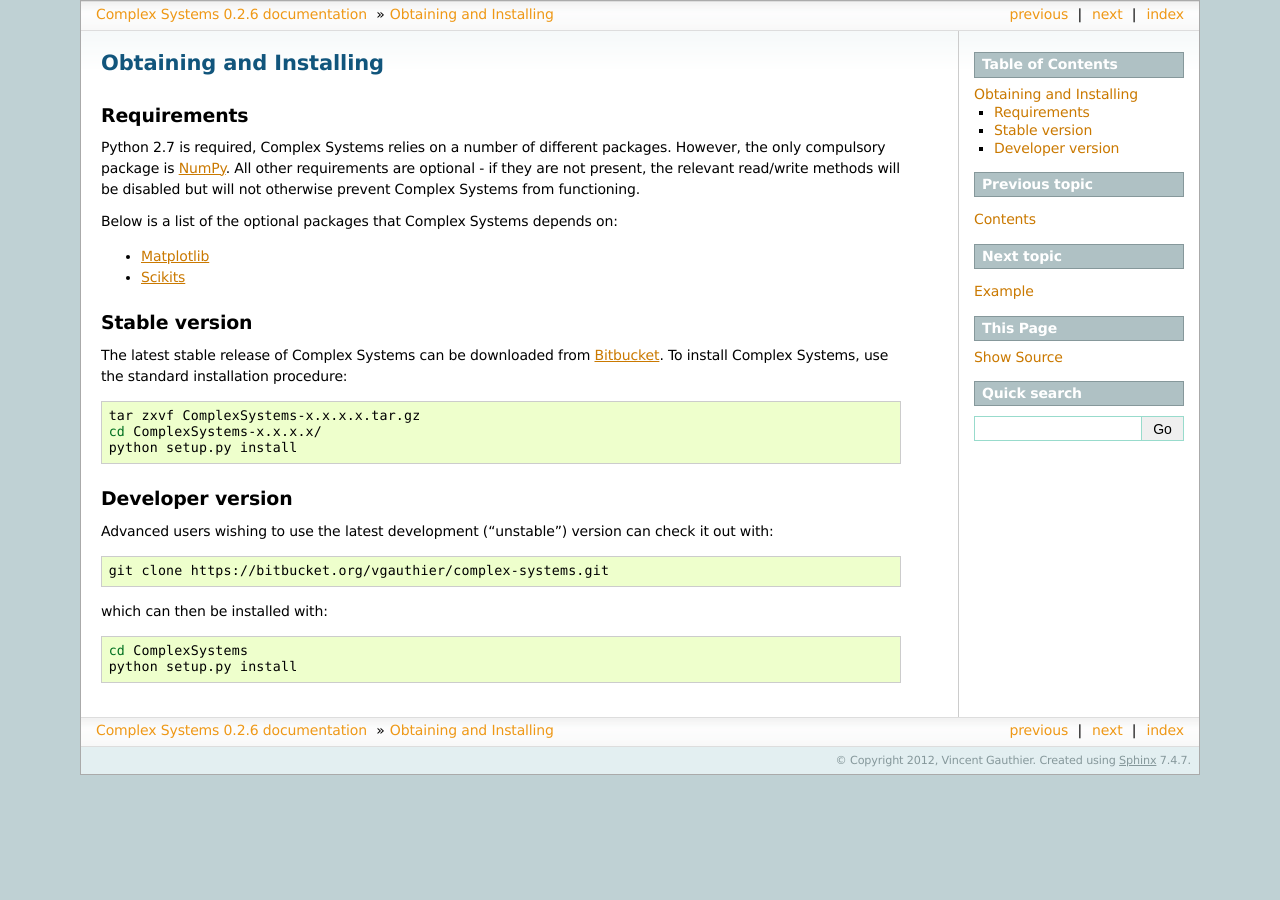
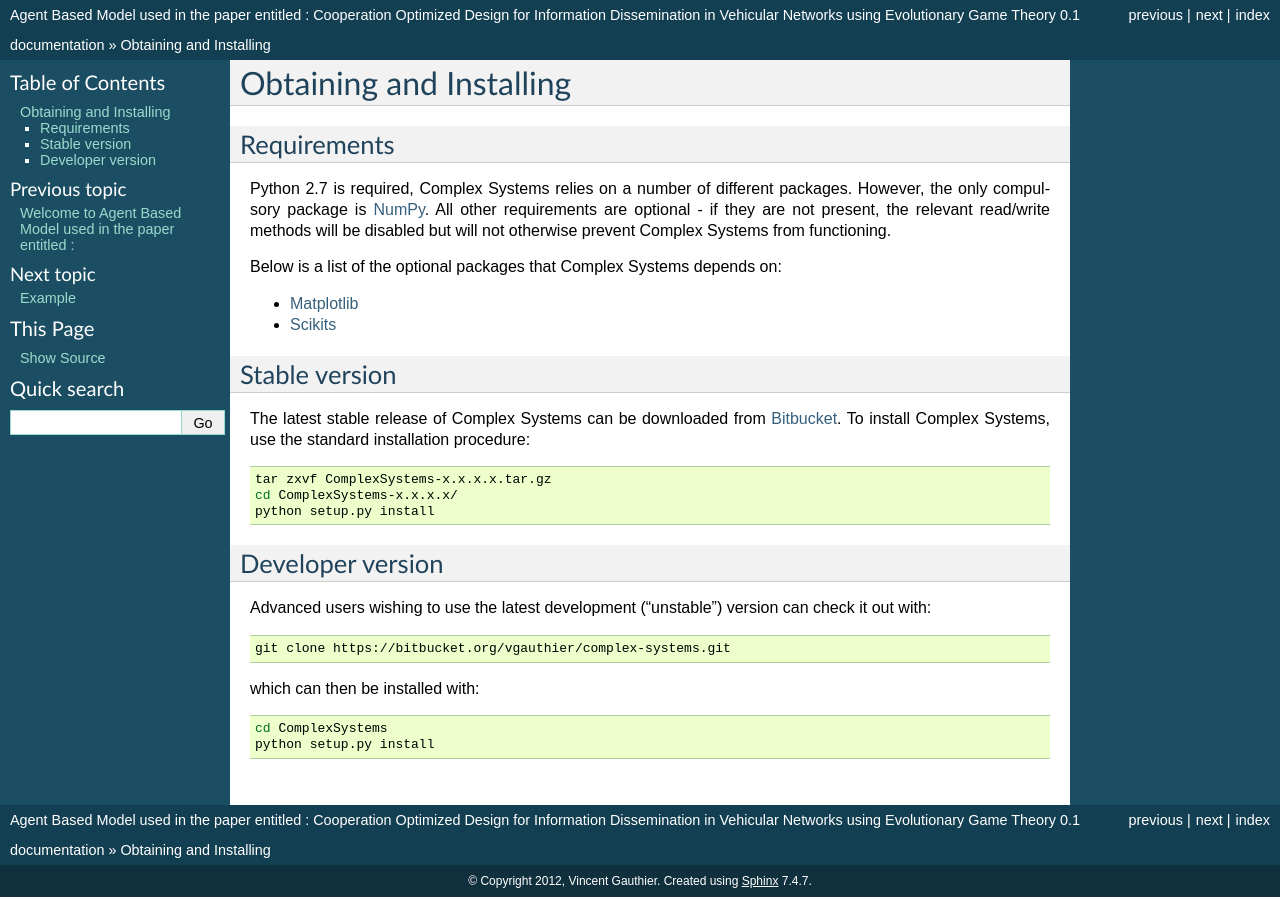
Before and after one commit to ComplexNetTSP/CooperativeNetworking, a Sphinx documentation site: the page built from doc/install.rst, in a window 1280 px wide. Built offline with Sphinx 7.4.7, drawn with Linux system fonts in a browser that asks for light colours; formulas are drawn with MathJax 3.

Commit message:
update the doc

```diff
--- a/doc/conf.py
+++ b/doc/conf.py
@@ -1,7 +1,7 @@
 # -*- coding: utf-8 -*-
 #
-# Complex Systems documentation build configuration file, created by
-# sphinx-quickstart on Sat May 19 18:46:58 2012.
+# Agent Based Model used in the paper entitled : Cooperation Optimized Design for Information Dissemination in Vehicular Networks using Evolutionary Game Theory documentation build configuration file, created by
+# sphinx-quickstart on Fri Dec 14 11:00:42 2012.
 #
 # This file is execfile()d with the current directory set to its containing dir.
 #
@@ -16,6 +16,7 @@
 # If extensions (or modules to document with autodoc) are in another directory,
 # add these directories to sys.path here. If the directory is relative to the
 # documentation root, use os.path.abspath to make it absolute, like shown here.
+#sys.path.insert(0, os.path.abspath('.'))
 sys.path.insert(0, os.path.abspath('../'))
 
 # -- General configuration -----------------------------------------------------
@@ -25,7 +26,7 @@
 
 # Add any Sphinx extension module names here, as strings. They can be extensions
 # coming with Sphinx (named 'sphinx.ext.*') or your custom ones.
-extensions = ['sphinx.ext.autodoc', 'sphinx.ext.doctest', 'sphinx.ext.pngmath', 'sphinx.ext.mathjax', 'sphinx.ext.viewcode']
+extensions = ['sphinx.ext.autodoc', 'sphinx.ext.doctest', 'sphinx.ext.intersphinx', 'sphinx.ext.mathjax', 'sphinx.ext.ifconfig', 'sphinx.ext.viewcode']
 
 # Add any paths that contain templates here, relative to this directory.
 templates_path = ['_templates']
@@ -40,7 +41,7 @@
 master_doc = 'index'
 
 # General information about the project.
-project = u'Complex Systems'
+project = u'Agent Based Model used in the paper entitled : Cooperation Optimized Design for Information Dissemination in Vehicular Networks using Evolutionary Game Theory'
 copyright = u'2012, Vincent Gauthier'
 
 # The version info for the project you're documenting, acts as replacement for
@@ -48,9 +49,9 @@
 # built documents.
 #
 # The short X.Y version.
-version = '0.2.6'
+version = '0.1'
 # The full version, including alpha/beta/rc tags.
-release = '0.2.6'
+release = '0.1'
 
 # The language for content autogenerated by Sphinx. Refer to documentation
 # for a list of supported languages.
@@ -91,7 +92,7 @@
 
 # The theme to use for HTML and HTML Help pages.  See the documentation for
 # a list of builtin themes.
-html_theme = 'sphinxdoc'
+html_theme = 'default'
 
 # Theme options are theme-specific and customize the look and feel of a theme
 # further.  For a list of options available for each theme, see the
@@ -164,7 +165,7 @@
 #html_file_suffix = None
 
 # Output file base name for HTML help builder.
-htmlhelp_basename = 'ComplexSystemsdoc'
+htmlhelp_basename = 'AgentBasedModelusedinthepaperentitledCooperationOptimizedDesignforInformationDisseminationinVehicularNetworksusingEvolutionaryGameTheorydoc'
 
 
 # -- Options for LaTeX output --------------------------------------------------
@@ -183,7 +184,7 @@
 # Grouping the document tree into LaTeX files. List of tuples
 # (source start file, target name, title, author, documentclass [howto/manual]).
 latex_documents = [
-  ('index', 'ComplexSystems.tex', u'Complex Systems Documentation',
+  ('index', 'AgentBasedModelusedinthepaperentitledCooperationOptimizedDesignforInformationDisseminationinVehicularNetworksusingEvolutionaryGameTheory.tex', u'Agent Based Model used in the paper entitled : Cooperation Optimized Design for Information Dissemination in Vehicular Networks using Evolutionary Game Theory Documentation',
    u'Vincent Gauthier', 'manual'),
 ]
 
@@ -213,7 +214,7 @@
 # One entry per manual page. List of tuples
 # (source start file, name, description, authors, manual section).
 man_pages = [
-    ('index', 'complexsystems', u'Complex Systems Documentation',
+    ('index', 'agentbasedmodelusedinthepaperentitledcooperationoptimizeddesignforinformationdisseminationinvehicularnetworksusingevolutionarygametheory', u'Agent Based Model used in the paper entitled : Cooperation Optimized Design for Information Dissemination in Vehicular Networks using Evolutionary Game Theory Documentation',
      [u'Vincent Gauthier'], 1)
 ]
 
@@ -227,8 +228,8 @@
 # (source start file, target name, title, author,
 #  dir menu entry, description, category)
 texinfo_documents = [
-  ('index', 'ComplexSystems', u'Complex Systems Documentation',
-   u'Vincent Gauthier', 'ComplexSystems', 'One line description of project.',
+  ('index', 'AgentBasedModelusedinthepaperentitledCooperationOptimizedDesignforInformationDisseminationinVehicularNetworksusingEvolutionaryGameTheory', u'Agent Based Model used in the paper entitled : Cooperation Optimized Design for Information Dissemination in Vehicular Networks using Evolutionary Game Theory Documentation',
+   u'Vincent Gauthier', 'AgentBasedModelusedinthepaperentitledCooperationOptimizedDesignforInformationDisseminationinVehicularNetworksusingEvolutionaryGameTheory', 'One line description of project.',
    'Miscellaneous'),
 ]
 
@@ -240,3 +241,7 @@
 
 # How to display URL addresses: 'footnote', 'no', or 'inline'.
 #texinfo_show_urls = 'footnote'
+
+
+# Example configuration for intersphinx: refer to the Python standard library.
+intersphinx_mapping = {'http://docs.python.org/': None}
--- a/doc/index.rst
+++ b/doc/index.rst
@@ -1,3 +1,4 @@
+
 .. include:: ../README.rst
 
 Contents
@@ -10,6 +11,7 @@
    examples
    modules
 
+
 Indices and tables
 ==================
 
```
Also changed, not shown: README.rst (added, +44 -0 lines), README.txt (deleted, +0 -35 lines), 1 other file.
